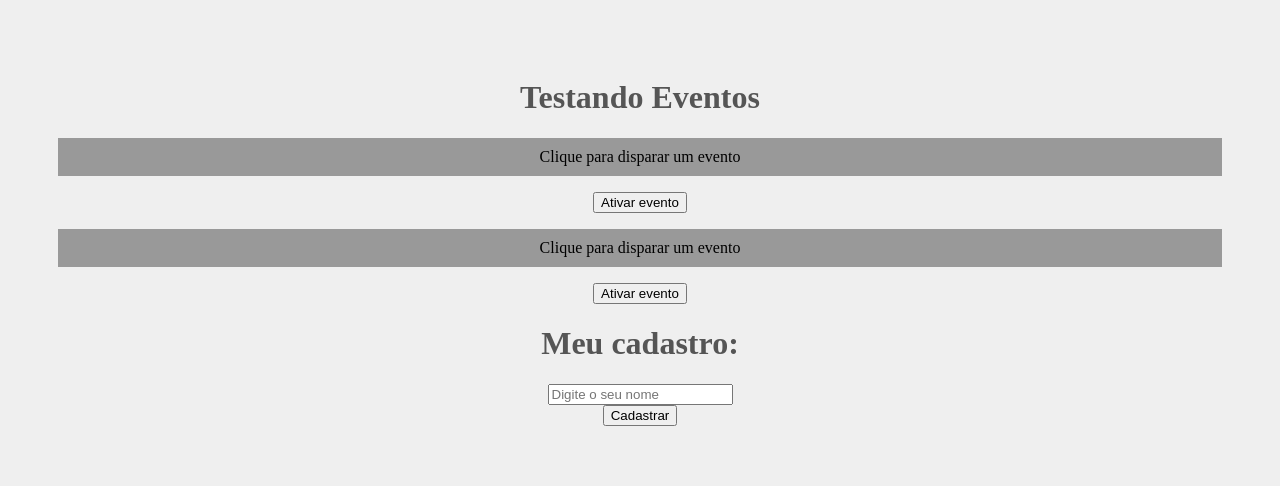
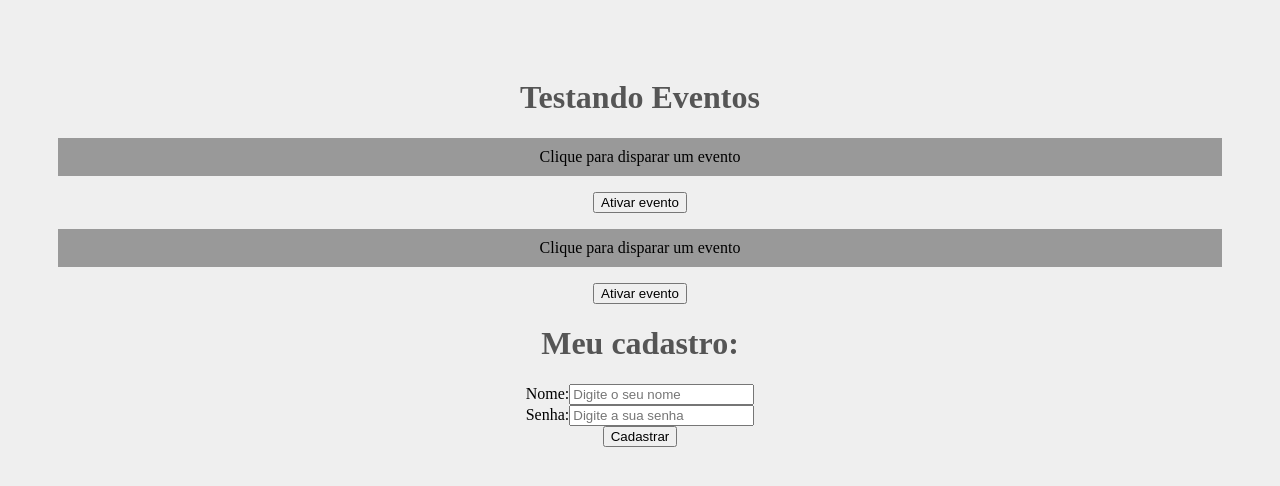
Before and after one commit to dev-rafaelcunha/ReactJs-Hora_de_Codar, a React (Create React App) app: page / in a window 1280 px wide. Shown: the top 486 px of the page. Built offline with nearby package versions, Linux system fonts and the light colour scheme.

Commit message:
Utilizando o hook do React, useState para salvar dados do formulário.

```diff
--- a/src/App.js
+++ b/src/App.js
@@ -3,11 +3,6 @@
 import Form from './components/Form';
 
 function App() {
-
-  const nome = 'Rafael'.toUpperCase();
-  const idade = '27 anos';
-  const profissao = 'Programador';
-  const foto = 'https:via.placeholder.com/150';
 
   return (
     <div className='App'>
--- a/src/components/Form.js
+++ b/src/components/Form.js
@@ -1,10 +1,15 @@
+import {useState} from 'react';
+
 function Form() {
 
     function cadastrarUsuario(e) {
 
         e.preventDefault(); // Função para não enviar para o backend.
-        console.log('Cadastrou o usuário!');
+        console.log(`O usuário ${name} foi cadastrado com a senha: ${password}`);
     }
+
+    const [name, setName] = useState();
+    const [password, setPassword] = useState();
 
     return (
 
@@ -12,7 +17,20 @@
            <h1>Meu cadastro:</h1>
            <form onSubmit={cadastrarUsuario}>
                <div>
-                   <input type="text" placeholder="Digite o seu nome" />
+                   <label htmlFor="name">Nome:</label>
+                   <input type="text"
+                   id="name" name="name"
+                   placeholder="Digite o seu nome"
+                   value={name} onChange={(e) => setName(e.target.value)}
+                   />
+               </div>
+               <div>
+                   <label htmlFor="password">Senha:</label>
+                   <input type="password"
+                   id="password" name="password"
+                   placeholder="Digite a sua senha"
+                   onChange={(e) => setPassword(e.target.value)}
+                   />
                </div>
                 <div>
                     <input type="submit" value="Cadastrar" />
```
